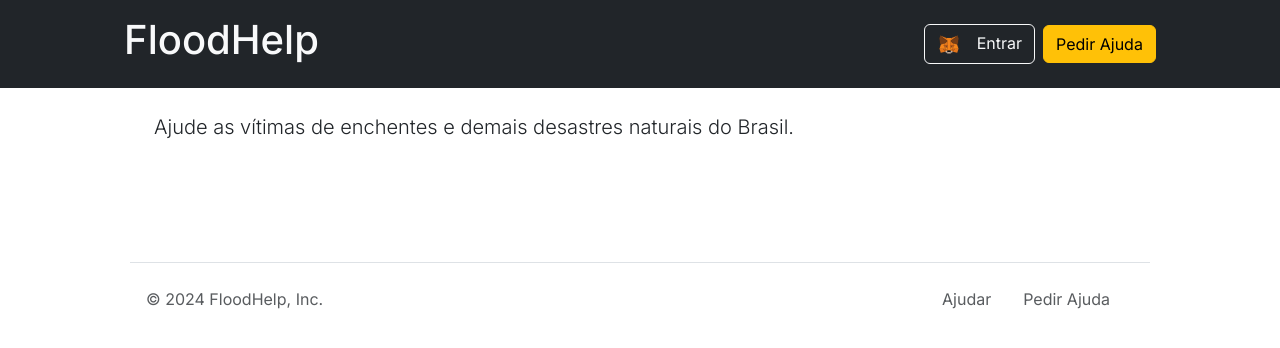
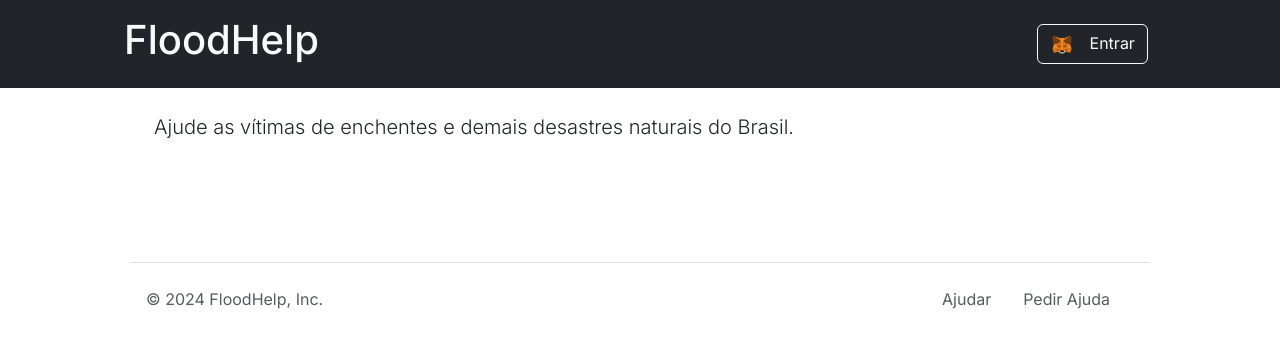
Before and after one commit to ptSouthier/web3-introduction-floodhelp, a Next.js app in the folder dapp/: page / in a window 1280 px wide. Shown: the top 348 px of the page. Built offline with nearby package versions, Linux system fonts and the light colour scheme.

Commit message:
feat: implementing login flow at Header component

```diff
--- a/dapp/src/components/Header.tsx
+++ b/dapp/src/components/Header.tsx
@@ -1,4 +1,31 @@
+'use client';
+
+import { useState, useEffect } from "react";
+import { doLogin } from "@/services/Web3Services";
+
 export default function Header() {
+
+  const [loading, setLoading] = useState(true);
+  const [wallet, setWallet] = useState('');
+
+  useEffect(() => {
+    const localStorageWallet = localStorage.getItem('wallet') || '';
+    setWallet(localStorageWallet);
+    setLoading(false);
+  }, []);
+
+  function handleLogin() {
+    doLogin()
+      .then(wallet => {
+        alert(`Endereço "${wallet}" logado com sucesso!`)
+        window.location.reload();
+      })
+      .catch(err => {
+        console.error(err);
+        alert(err.message);
+      });
+  };
+
   return (
     <header className="p-3 text-bg-dark">
       <div className="container">
@@ -6,14 +33,20 @@ export default function Header() {
           <a href="/" className="justify-content-start" style={{ textDecoration: "none" }}>
             <h1 className="font-bold text-light">FloodHelp</h1>
           </a>
+
           <div className="text-end col-9">
-            <button type="button" className="btn btn-outline-light me-2">
-              <img src="/metamask.svg" width="24" className="me-3" />
-              Entrar
-            </button>
-            <a href="/create" className="btn btn-warning">
-              Pedir Ajuda
-            </a>
+            { loading
+              ? <button className="btn btn-outline-light" type="button" disabled>
+                  <span className="spinner-border spinner-border-sm" role="status" aria-hidden="true"></span>
+                  <span className="ms-1">Carregando...</span>
+                </button>
+              : wallet
+                ? <a href="/create" className="btn btn-warning">Pedir Ajuda</a>
+                : <button type="button" className="btn btn-outline-light me-2" onClick={ handleLogin }>
+                    <img src="/metamask.svg" width="24" className="me-3" />
+                    Entrar
+                  </button>
+            }
           </div>
         </div>
       </div>
```
